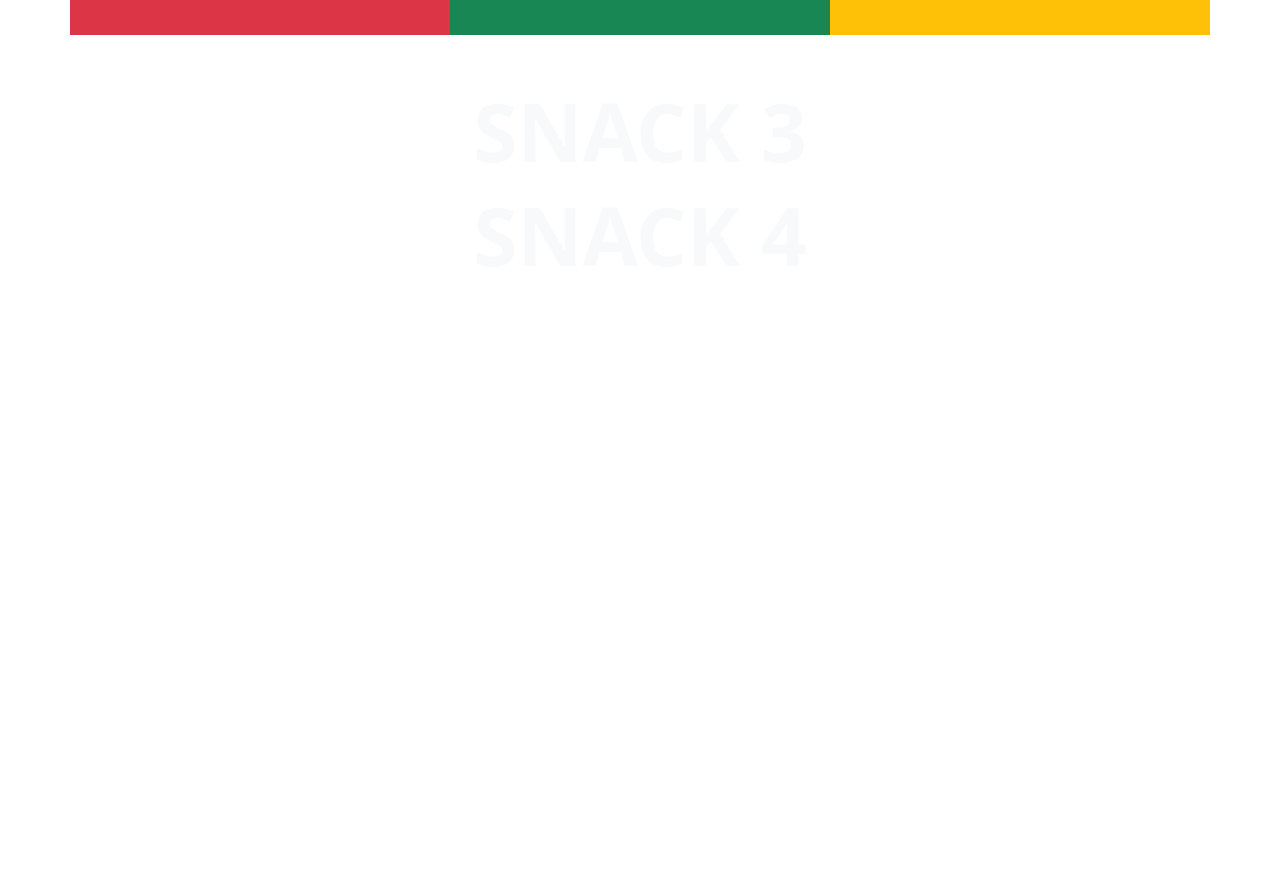
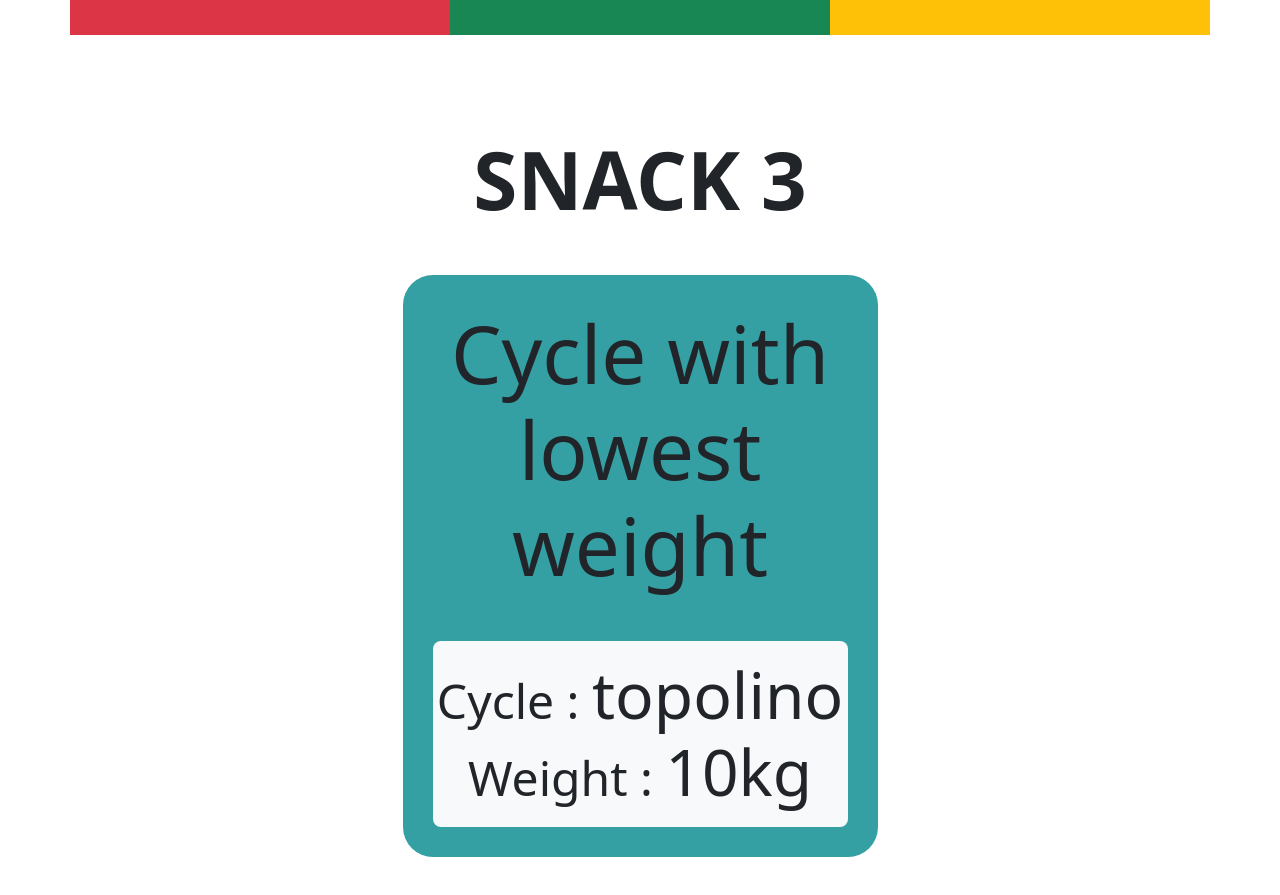
Before and after one commit to leonardomastrangelo/js-snack-es6, a plain HTML site: page index.html in a window 1280 px wide. Shown: the part 2700-3595 px from the top of the page. Before the commit the page ends 2991 px from the top, so only its background shows below. Drawn offline with nearby package versions, Linux system fonts and the light colour scheme.

Commit message:
styled snack-3

```diff
--- a/css/style.css
+++ b/css/style.css
@@ -1,3 +1,16 @@
+:root {
+    --mindaro: #d9ed92ff;
+    --light-green: #b5e48cff;
+    --light-green-2: #99d98cff;
+    --emerald: #76c893ff;
+    --keppel: #52b69aff;
+    --verdigris: #34a0a4ff;
+    --bondi-blue: #168aadff;
+    --cerulean: #1a759fff;
+    --lapis-lazuli: #1e6091ff;
+    --indigo-dye: #184e77ff;
+}
+
 #snack-1 {
     background-color: #344e41;
 }
@@ -9,9 +22,16 @@
 }
 
 
-#snack-2 .col-xl-4{
+#snack-2 .col-xl-4 {
     padding: 30px 0;
     display: flex;
     flex-direction: column;
     justify-content: flex-start;
 }
+
+#snack-3 .col-5 {
+    background-color: var(--verdigris);
+    text-align: center;
+    padding: 30px;
+    border-radius: 30px;
+}
--- a/index.html
+++ b/index.html
@@ -44,10 +44,10 @@
     </div>
 
     <!-- SNACK 3 -->
-    <div id="snack-3">
+    <div id="snack-3" class="py-5">
         <div class="container text-center">
-            <h1 class="text-uppercase display-1 text-light fw-bold">snack 3</h1>
-            <div class="row justify-content-around">
+            <h1 class="text-uppercase display-1 fw-bold mb-5">snack 3</h1>
+            <div class="row justify-content-center">
 
             </div>
         </div>
--- a/js/scripts.js
+++ b/js/scripts.js
@@ -16,7 +16,7 @@ const vipz = vipList.map((vip, index) => {
     person.nameVip = vip
     person.placeNum = index + 1
     person.table = table
-    printTicket(person.nameVip,person.placeNum,person.table)
+    printTicket(person.nameVip, person.placeNum, person.table)
     return person
 }
 )
@@ -24,9 +24,9 @@ const vipz = vipList.map((vip, index) => {
 console.log(vipz);
 
 // fn to print in html every vip
-function printTicket(name,placeNum,tableType) {
+function printTicket(name, placeNum, tableType) {
     let template =
-    `
+        `
     <div class="col-12 col-lg-5 my-5 py-4 rounded-5">
         <strong>Name</strong>
         <h2>${name}</h2>
@@ -96,22 +96,22 @@ const colName = document.getElementById("name")
 const colUp70 = document.getElementById("up70")
 const colBoth = document.getElementById("both")
 
-studentsName.forEach((st)=> {
+studentsName.forEach((st) => {
     colName.innerHTML +=
-    `
+        `
     <h2>${st}</h2>
     `
 })
-StudentsUp70.forEach((stup)=> {
+StudentsUp70.forEach((stup) => {
     colUp70.innerHTML +=
-    `
+        `
     <h2>${stup.studentName}</h2>
     <h2>Grade : ${stup.grades}</h2>
     `
 })
-StudentsUp70ID120.forEach((stbo)=> {
+StudentsUp70ID120.forEach((stbo) => {
     colBoth.innerHTML +=
-    `
+        `
     <h2>Grade : ${stbo.grades}</h2>
     <h2>ID : ${stbo.studentID}</h2>
     `
@@ -120,3 +120,77 @@ StudentsUp70ID120.forEach((stbo)=> {
 /**
  * * SNACK 3 *
 */
+//todo << Create an array of objects with proprerties-> "name", "weight"
+const cycles =
+[
+    {
+        nome : "pippo",
+        weight : "27"
+    },
+    {
+        nome : "paperino",
+        weight : "50"
+    },
+    {
+        nome : "pluto",
+        weight : "24"
+    },
+    {
+        nome : "topolino",
+        weight : "74"
+    },
+    {
+        nome : "topolino",
+        weight : "10"
+    },
+    {
+        nome : "minnie",
+        weight : "46"
+    },
+    {
+        nome : "tony",
+        weight : "67"
+    },
+    {
+        nome : "mario",
+        weight : "89"
+    },
+    {
+        nome : "giuseppe",
+        weight : "14"
+    },
+]
+
+// take the lowest weight value
+const {nome,weight} = cycles[4]
+// print he lowest weight value in console
+console.log(nome,weight);
+// .row from html
+const row3 = document.querySelector("#snack-3 .row");
+// printing lowest weight value in html
+printCycle()
+function printCycle() {
+    let template =
+    `
+    <div class="col-5">
+        <h2 class="display-1 mb-5">Cycle with lowest weight</h2>
+        <div class="bg-light rounded-top-3 pt-3">
+            <span class="display-5">Cycle : </span>
+            <span class="display-3">${nome}</span>
+        </div>
+        <div class="bg-light rounded-bottom-3 pb-3">
+            <span class="display-5">Weight : </span>
+            <span class="display-3">${weight}kg</span>
+        </div>
+    </div>
+    `
+    row3.innerHTML += template
+}
+
+
+
+
+
+function getRndInteger(min, max) {
+    return Math.floor(Math.random() * (max - min + 1)) + min;
+}
```
